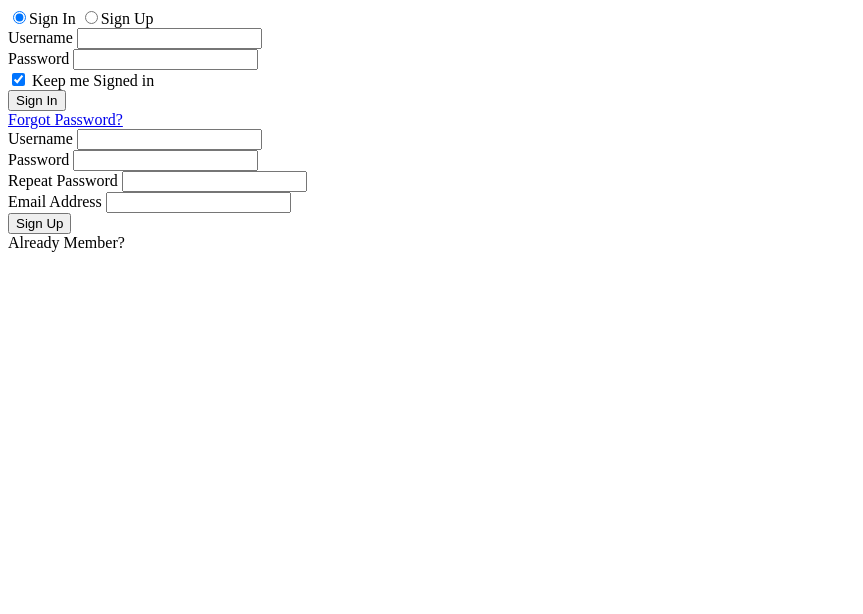
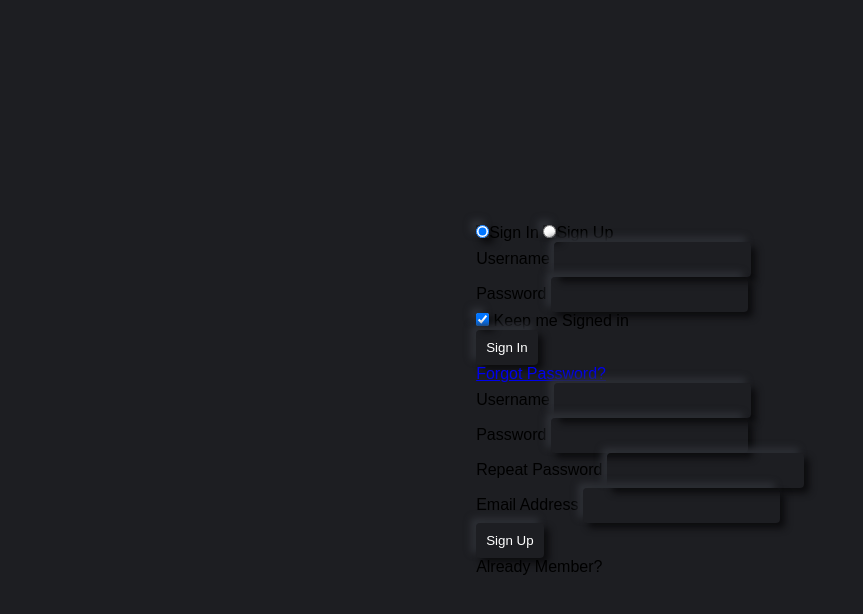
Before and after one commit to Inam05/html-css-projects, a plain HTML site: page Login-Page/login.html in a window 1280 px wide. Shown: the whole page, without its empty margins (0-863 px from the left). Drawn offline with Linux system fonts and the light colour scheme; files that its build step writes are made by us from their sources.

Commit message:
css file is linked with login.html

```diff
--- a/Login-Page/login.html
+++ b/Login-Page/login.html
@@ -3,7 +3,7 @@
 <head>
     <meta charset="UTF-8">
     <meta name="viewport" content="width=device-width, initial-scale=1.0">
-	<link rel="stylesheet" href="/WEB/CSS/style2.css">
+	<link rel="stylesheet" href="/Github/html-css-projects/Login-Page/style.css">
     <title>Document</title>
 </head>
 <body>
```
